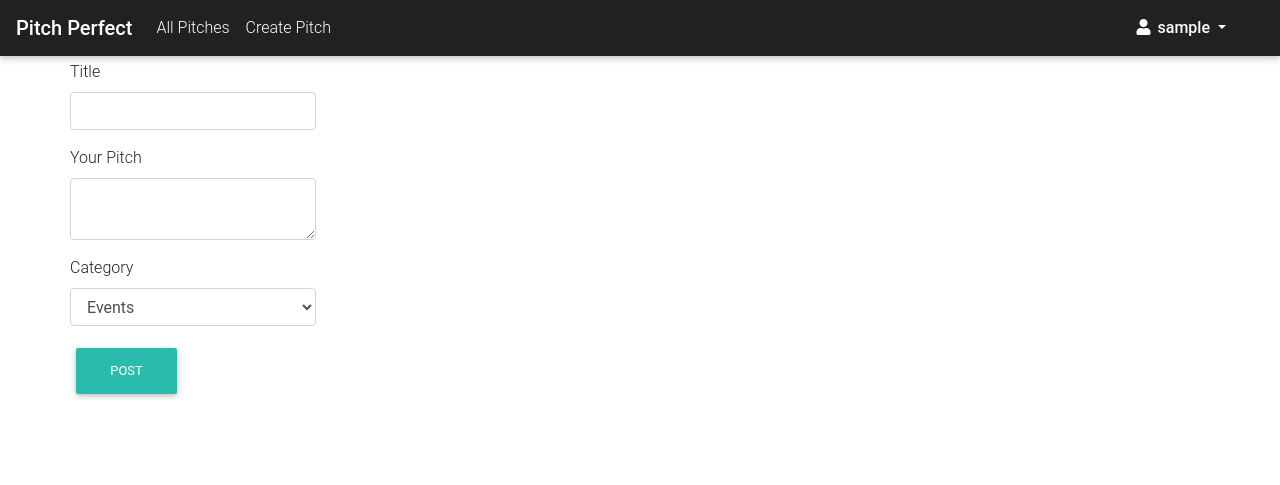
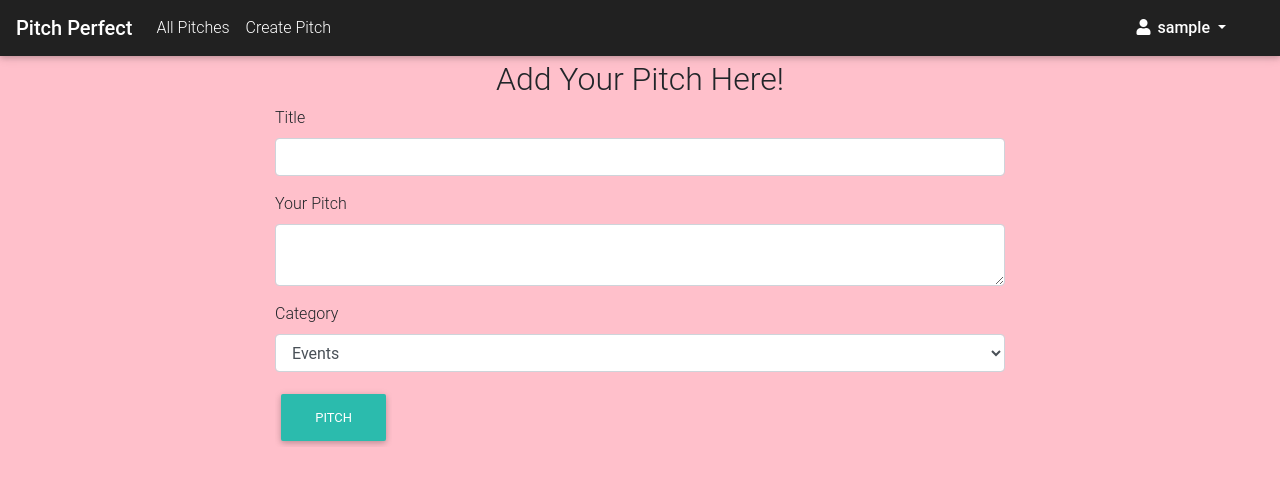
Before and after one commit to MachukaJoy/pitch-perfect-practicehub, a Flask app: page /create_new in a window 1280 px wide. Shown: the top 485 px of the page. Run offline with Flask 2, Linux system fonts and the light colour scheme; the visitor is signed in with stand-in values (Sample User, id 1); data comes from the database, SQL or seed files in the repository; some libraries are stand-ins or nearby versions.

Commit message:
st: add styling to various elements

```diff
--- a/app/__init__.py
+++ b/app/__init__.py
@@ -10,7 +10,7 @@ db = SQLAlchemy()
 bootstrap = Bootstrap()
 login_manager = LoginManager()
 login_manager.session_protection = 'strong'
-login_manager.load_view = 'auth.login'
+login_manager.login_view  = 'auth.login'
 photos = UploadSet('photos', IMAGES)
 
 def create_app():
--- a/app/main/form.py
+++ b/app/main/form.py
@@ -10,7 +10,7 @@ class PitchForm(FlaskForm):
     title = StringField('Title', validators=[InputRequired()])
     post = TextAreaField('Your Pitch', validators=[InputRequired()])
     category = SelectField('Category', choices=[('Events','Events'),('Job','Job'),('Advertisement','Advertisement')],validators=[InputRequired()])
-    submit = SubmitField('Post')
+    submit = SubmitField('Pitch')
 
 class CommentForm(FlaskForm):
     comment = StringField('Leave a comment',validators=[InputRequired()])
--- a/app/main/views.py
+++ b/app/main/views.py
@@ -82,6 +82,11 @@ def update_pic(name):
 @login_required
 def like(id):
     user = Upvote.query.get(id)
+    users = User.query.filter_by(id = id).first()
+    if users is None:
+        return redirect(url_for('auth.login',user = user))
+
+
     all_upvotes = Upvote.query.filter_by(id=id).all()
     pitch = Pitch.query.get(id)
     new_vote = Upvote(user = user, pitch = pitch,upvote = 1)
--- a/app/models.py
+++ b/app/models.py
@@ -3,7 +3,7 @@ from flask_login import UserMixin, current_user
 from werkzeug.security import generate_password_hash,check_password_hash
 from datetime import datetime
 
-class User(db.Model,UserMixin):
+class User(UserMixin, db.Model):
     __tablename__ = 'users'
     id = db.Column(db.Integer, primary_key = True)
     username = db.Column(db.String(255),unique = True,nullable = False)
@@ -109,4 +109,4 @@ class Upvote(db.Model):
 
 @login_manager.user_loader
 def load_user(user_id):
-    return User.query.get(int(user_id))
+    return User.query.get(user_id)
--- a/app/templates/auth/login.html
+++ b/app/templates/auth/login.html
@@ -5,7 +5,7 @@
 <div class="container">
     <div class="row">
         <div class= "col-md-3"> </div>
-        <div class="col-md-6">
+        <div class="col-md-6" id="login">
         {% for message in get_flashed_messages() %}
         <div class="alert alert-danger">
         <button type="button" class="close" data-dismiss="alert">&times;</button>
--- a/app/templates/base.html
+++ b/app/templates/base.html
@@ -4,20 +4,23 @@
     <meta charset="UTF-8">
     <meta name="viewport" content="width=device-width, initial-scale=1.0">
     <meta http-equiv="X-UA-Compatible" content="ie=edge">
-    <title>Piches</title>
+    <title>PitchPerfect</title>
     {% block styles %}
     <link rel="stylesheet" href="https://use.fontawesome.com/releases/v5.8.2/css/all.css">
     <link href="https://cdnjs.cloudflare.com/ajax/libs/twitter-bootstrap/4.3.1/css/bootstrap.min.css" rel="stylesheet">
     <link href="https://cdnjs.cloudflare.com/ajax/libs/mdbootstrap/4.8.9/css/mdb.min.css" rel="stylesheet">
+    <link rel="stylesheet" href="{{url_for('static',filename='css/styles.css')}}">
     {% endblock %}
 </head>
 
-<body>
-{% block navbar %}
-{% include "navbar.html" %}
-{% endblock %}
-{% block content %}
-{% endblock %}
+<body style="background-color:pink">
+    <div class="top">
+            {% block navbar %}
+            {% include "navbar.html" %}
+            {% endblock %}
+            {% block content %}
+            {% endblock %}
+    </div>
 {% block scripts %}
 <script type="text/javascript" src="https://cdnjs.cloudflare.com/ajax/libs/jquery/3.4.1/jquery.min.js"></script>
 <script type="text/javascript" src="https://cdnjs.cloudflare.com/ajax/libs/popper.js/1.14.4/umd/popper.min.js"></script>
--- a/app/templates/create_pitch.html
+++ b/app/templates/create_pitch.html
@@ -4,7 +4,12 @@
 {% block content %}
     <div class="container">
         <div class="row">
-            {{wtf.quick_form(form)}}
+          <div class="col-md-2"></div>
+          <div class="col-md-8" id="postform">
+              <h2 class="text-center">Add Your Pitch Here!</h2>
+              {{wtf.quick_form(form)}}
+          </div>
+          <div class="col-md-2"></div>
         </div>
     </div>
 
--- a/app/templates/index.html
+++ b/app/templates/index.html
@@ -2,11 +2,11 @@
 {% import 'macros.html' as macro %}
 
 {% block content %}
-<h2 class="text-center" id="all">All Pitches</h2>
+<h2 class="text-center" id="posts">All Pitches</h2>
 <div class="container">
     <ul class="nav nav-pills nav-justified nav-fill" role="tablist">
         <li class="nav-item">
-            <a class="nav-link" data-toggle="tab" href="#all">All Pitches</a>
+            <a id ="cats" class="nav-link" data-toggle="tab" href="#all"><strong>All Pitches</strong></a>
         </li>
         <li class="nav-item">
           <a class="nav-link" data-toggle="tab" href="#jobs">Job Pitches</a>
```
Also changed, not shown: app/templates/macros.html (+12 -9 lines).
